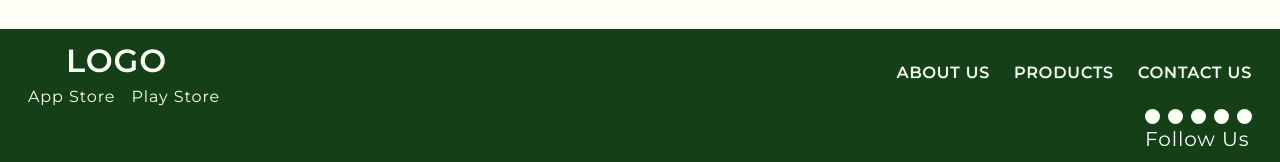
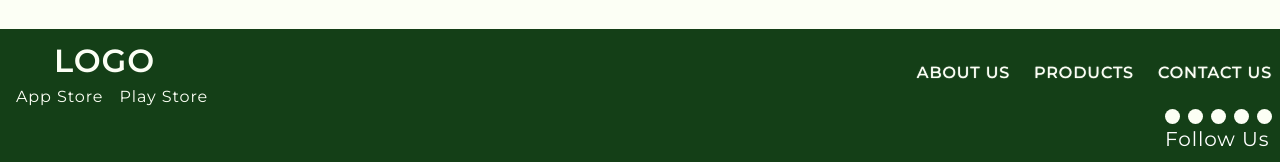
Before and after one commit to Balaji251226/Frontend, a plain HTML site: page index.html in a window 1280 px wide. Shown: the part 1133-1295 px from the top of the page. Drawn offline with nearby package versions, Linux system fonts and the light colour scheme.

Commit message:
Updated Menu Page

```diff
--- a/index.html
+++ b/index.html
@@ -194,7 +194,7 @@
 </div>
 
 <!-- Footer -->
-    <footer class="footerContainer container-fluid py-2 mt-3 d-flex flex-column">
+    <footer class="footerContainer py-2 mt-3 d-flex flex-column">
         <div class="d-flex justify-content-between align-items-center">
             <div class="ms-3 d-flex flex-column align-items-center">
                 <a class="navbar-brand footerLogo hover" href="#">LOGO</a>
@@ -204,14 +204,14 @@
                 </div>
             </div>
 
-            <div class="d-flex gap-4 ms-auto me-3 foot">
+            <div class="d-flex gap-4 ms-auto me-2 foot">
                 <a href="#" class="nav-link footerItem hover">ABOUT US</a>
                 <a href="#" class="nav-link footerItem hover">PRODUCTS</a>
                 <a href="#" class="nav-link footerItem hover">CONTACT US</a>
             </div>
         </div>
 
-        <div class="d-grid justify-content-end mt-auto me-3">
+        <div class="d-grid justify-content-end mt-auto me-2">
             <div class="d-flex gap-2 follow">
                 <div class="circle"></div>
                 <div class="circle"></div>
```
